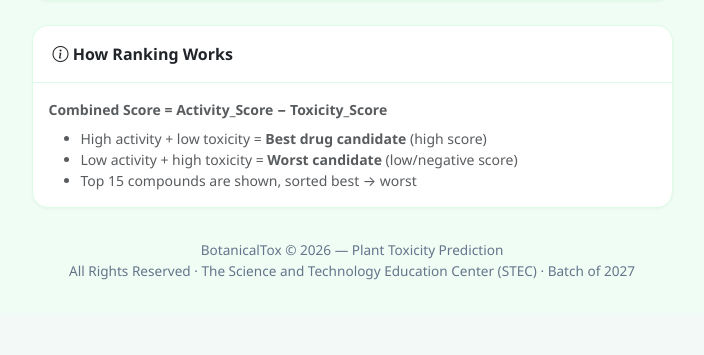
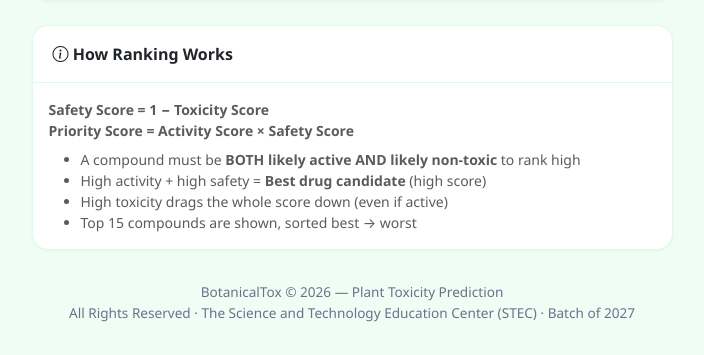
Before and after one commit to janchel/botanicaltox, a Flask app: page /ranking in a window 1280 px wide. Shown: the part 722-1077 px from the top of the page, without its empty margins (288-992 px from the left). Before the commit the page ends 1002 px from the top, so only its background shows below. Run offline with Flask 3, Linux system fonts and the light colour scheme; a user stored in the database is signed in; data comes from the database, SQL or seed files in the repository.

Commit message:
Updated ranking

```diff
--- a/app.py
+++ b/app.py
@@ -1427,16 +1427,20 @@ def ranking():
             flash("No trained models found for the selected name.", "error")
             return redirect(url_for("ranking"))
 
-        # Combined score: Activity - Toxicity (high activity + low toxicity = best)
+        # Priority score (notebook-style): both active AND non-toxic to rank high
+        #   Safety  = 1 − Toxicity
+        #   Priority = Activity × Safety
         if "Activity_Score" in results.columns and "Toxicity_Score" in results.columns:
-            results["Combined_Score"] = (results["Activity_Score"] - results["Toxicity_Score"]).round(4)
-            sort_col = "Combined_Score"
+            results["Safety_Score"] = (1.0 - results["Toxicity_Score"]).round(4)
+            results["Priority_Score"] = (results["Activity_Score"] * results["Safety_Score"]).round(4)
+            sort_col = "Priority_Score"
         elif "Activity_Score" in results.columns:
-            results["Combined_Score"] = results["Activity_Score"]
-            sort_col = "Combined_Score"
+            results["Priority_Score"] = results["Activity_Score"].round(4)
+            sort_col = "Priority_Score"
         else:
-            results["Combined_Score"] = 1.0 - results["Toxicity_Score"]
-            sort_col = "Combined_Score"
+            results["Safety_Score"] = (1.0 - results["Toxicity_Score"]).round(4)
+            results["Priority_Score"] = results["Safety_Score"].round(4)
+            sort_col = "Priority_Score"
 
         # Sort and take top 15
         results = results.sort_values(sort_col, ascending=False).head(15).reset_index(drop=True)
@@ -1460,7 +1464,8 @@ def ranking():
                 mol_images.append({"id": cid, "image": img_b64})
 
         preview_cols = ["Compound_ID", smiles_col, "Chemical_Class", "Source_File"]
-        for c in ["Activity_Prediction", "Activity_Score", "Toxicity_Prediction", "Toxicity_Score", "Combined_Score"]:
+        for c in ["Activity_Prediction", "Activity_Score", "Toxicity_Prediction", "Toxicity_Score",
+                  "Safety_Score", "Priority_Score"]:
             if c in results.columns:
                 preview_cols.append(c)
         preview = results[preview_cols].head(15).to_dict(orient="records")
--- a/templates/ranking.html
+++ b/templates/ranking.html
@@ -66,11 +66,13 @@
             <div class="card-header"><i class="bi bi-info-circle"></i> How Ranking Works</div>
             <div class="card-body">
                 <p class="small text-muted mb-2">
-                    <strong>Combined Score = Activity_Score − Toxicity_Score</strong>
+                    <strong>Safety Score = 1 − Toxicity Score</strong><br>
+                    <strong>Priority Score = Activity Score × Safety Score</strong>
                 </p>
                 <ul class="small text-muted mb-0">
-                    <li>High activity + low toxicity = <strong>Best drug candidate</strong> (high score)</li>
-                    <li>Low activity + high toxicity = <strong>Worst candidate</strong> (low/negative score)</li>
+                    <li>A compound must be <strong>BOTH likely active AND likely non-toxic</strong> to rank high</li>
+                    <li>High activity + high safety = <strong>Best drug candidate</strong> (high score)</li>
+                    <li>High toxicity drags the whole score down (even if active)</li>
                     <li>Top 15 compounds are shown, sorted best → worst</li>
                 </ul>
             </div>
--- a/templates/ranking_result.html
+++ b/templates/ranking_result.html
@@ -13,7 +13,7 @@
 </h2>
 <p class="text-muted">
     Model: {{ model_name | replace('_', ' ') | title }} ({{ tasks }}) &middot;
-    Sorted by Combined Score (Activity − Toxicity)
+    Sorted by Priority Score (Activity × Safety)
 </p>
 
 <!-- Molecule Structures -->
@@ -70,12 +70,14 @@
                             <span class="badge {% if row[col] == 1 %}badge-toxic{% else %}badge-safe{% endif %}">
                                 {{ 'Toxic' if row[col] == 1 else 'Safe' }}
                             </span>
-                        {% elif col == 'Combined_Score' %}
+                        {% elif col == 'Priority_Score' %}
                             <strong>
                                 <span class="{% if row[col] > 0.5 %}text-success{% elif row[col] > 0 %}text-warning{% else %}text-danger{% endif %}">
                                     {{ row[col] }}
                                 </span>
                             </strong>
+                        {% elif col == 'Safety_Score' %}
+                            <code>{{ row[col] }}</code>
                         {% elif col == 'Activity_Score' or col == 'Toxicity_Score' %}
                             <code>{{ row[col] }}</code>
                         {% elif col == 'Chemical_Class' %}
```
Also changed, not shown: README.md.
